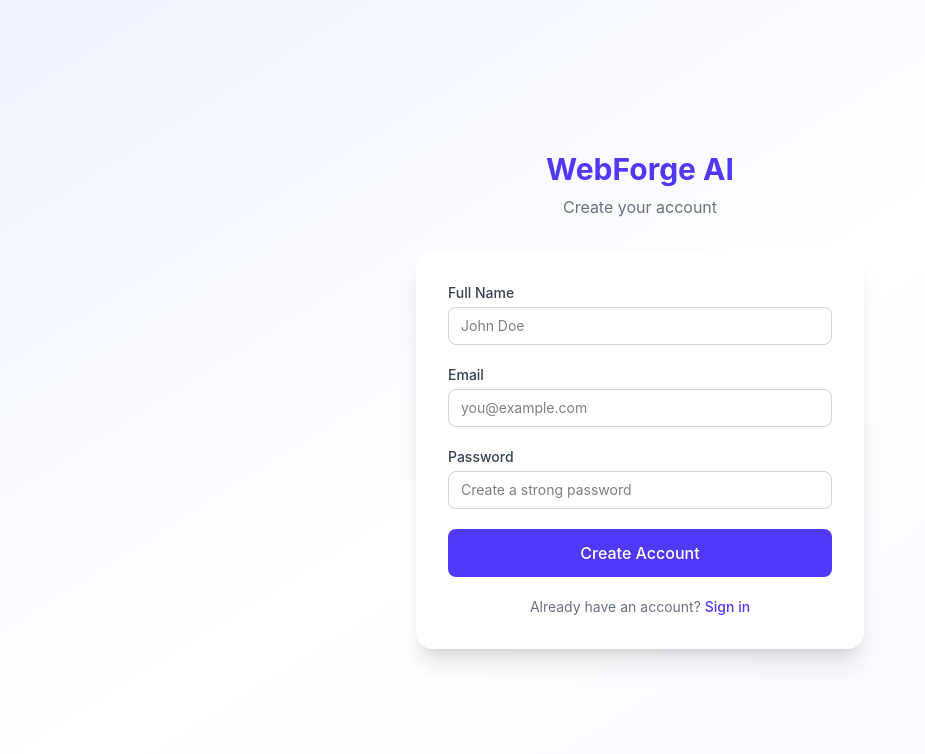
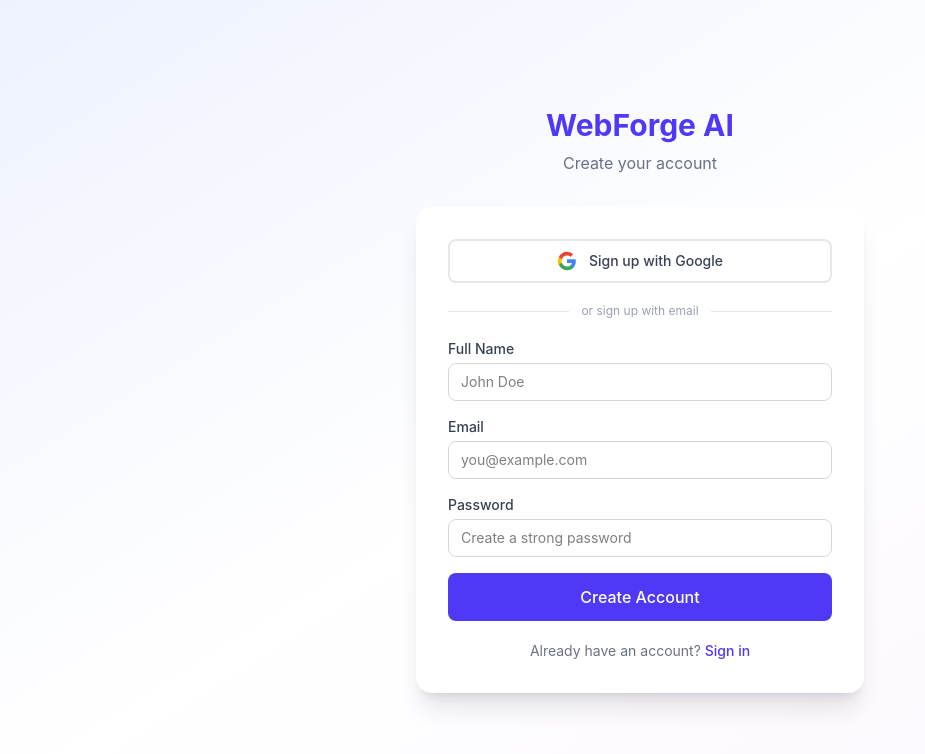
Before and after one commit to riveracj/webforge-ai, a React (Vite) app: page /register in a window 1280 px wide. Shown: the top 754 px of the page, without its empty margins (0-925 px from the left). Built offline with nearby package versions, Linux system fonts and the light colour scheme; no server answers.

Commit message:
Add Google Auth sign-in to login and register pages

```diff
--- a/src/pages/LoginPage.jsx
+++ b/src/pages/LoginPage.jsx
@@ -8,7 +8,7 @@
   const [email, setEmail] = useState('')
   const [password, setPassword] = useState('')
   const [error, setError] = useState('')
-  const { login, loading } = useAuthStore()
+  const { login, signInWithGoogle, loading } = useAuthStore()
   const navigate = useNavigate()
 
   const handleSubmit = async (e) => {
@@ -16,6 +16,16 @@
     setError('')
     try {
       await login(email, password)
+      navigate('/dashboard')
+    } catch (err) {
+      setError(err.message)
+    }
+  }
+
+  const handleGoogle = async () => {
+    setError('')
+    try {
+      await signInWithGoogle()
       navigate('/dashboard')
     } catch (err) {
       setError(err.message)
@@ -30,13 +40,37 @@
           <p className="text-gray-500 mt-2">Sign in to your account</p>
         </div>
 
-        <form onSubmit={handleSubmit} className="bg-white rounded-2xl shadow-xl p-8 space-y-5">
+        <div className="bg-white rounded-2xl shadow-xl p-8 space-y-5">
           {error && (
             <div className="bg-red-50 border border-red-200 text-red-600 text-sm rounded-lg p-3">
               {error}
             </div>
           )}
 
+          <button
+            onClick={handleGoogle}
+            disabled={loading}
+            className="w-full flex items-center justify-center gap-3 px-4 py-2.5 border-2 border-gray-200 rounded-lg text-sm font-medium text-gray-700 hover:bg-gray-50 hover:border-gray-300 transition-colors disabled:opacity-50"
+          >
+            <svg width="20" height="20" viewBox="0 0 24 24">
+              <path fill="#4285F4" d="M22.56 12.25c0-.78-.07-1.53-.2-2.25H12v4.26h5.92a5.06 5.06 0 0 1-2.2 3.32v2.77h3.57c2.08-1.92 3.28-4.74 3.28-8.1z"/>
+              <path fill="#34A853" d="M12 23c2.97 0 5.46-.98 7.28-2.66l-3.57-2.77c-.98.66-2.23 1.06-3.71 1.06-2.86 0-5.29-1.93-6.16-4.53H2.18v2.84C3.99 20.53 7.7 23 12 23z"/>
+              <path fill="#FBBC05" d="M5.84 14.09c-.22-.66-.35-1.36-.35-2.09s.13-1.43.35-2.09V7.07H2.18C1.43 8.55 1 10.22 1 12s.43 3.45 1.18 4.93l2.85-2.22.81-.62z"/>
+              <path fill="#EA4335" d="M12 5.38c1.62 0 3.06.56 4.21 1.64l3.15-3.15C17.45 2.09 14.97 1 12 1 7.7 1 3.99 3.47 2.18 7.07l3.66 2.84c.87-2.6 3.3-4.53 6.16-4.53z"/>
+            </svg>
+            Sign in with Google
+          </button>
+
+          <div className="relative">
+            <div className="absolute inset-0 flex items-center">
+              <div className="w-full border-t border-gray-200" />
+            </div>
+            <div className="relative flex justify-center text-xs">
+              <span className="bg-white px-3 text-gray-400">or sign in with email</span>
+            </div>
+          </div>
+
+          <form onSubmit={handleSubmit} className="space-y-4">
             <Input
               label="Email"
               type="email"
@@ -58,6 +92,7 @@
             <Button type="submit" className="w-full" size="lg" disabled={loading}>
               {loading ? 'Signing in...' : 'Sign In'}
             </Button>
+          </form>
 
           <p className="text-center text-sm text-gray-500">
             Don't have an account?{' '}
@@ -65,7 +100,7 @@
               Sign up
             </Link>
           </p>
-        </form>
+        </div>
       </div>
     </div>
   )
--- a/src/pages/RegisterPage.jsx
+++ b/src/pages/RegisterPage.jsx
@@ -9,7 +9,7 @@
   const [email, setEmail] = useState('')
   const [password, setPassword] = useState('')
   const [error, setError] = useState('')
-  const { register, loading } = useAuthStore()
+  const { register, signInWithGoogle, loading } = useAuthStore()
   const navigate = useNavigate()
 
   const handleSubmit = async (e) => {
@@ -17,6 +17,16 @@
     setError('')
     try {
       await register(email, password, name)
+      navigate('/dashboard')
+    } catch (err) {
+      setError(err.message)
+    }
+  }
+
+  const handleGoogle = async () => {
+    setError('')
+    try {
+      await signInWithGoogle()
       navigate('/dashboard')
     } catch (err) {
       setError(err.message)
@@ -31,13 +41,37 @@
           <p className="text-gray-500 mt-2">Create your account</p>
         </div>
 
-        <form onSubmit={handleSubmit} className="bg-white rounded-2xl shadow-xl p-8 space-y-5">
+        <div className="bg-white rounded-2xl shadow-xl p-8 space-y-5">
           {error && (
             <div className="bg-red-50 border border-red-200 text-red-600 text-sm rounded-lg p-3">
               {error}
             </div>
           )}
 
+          <button
+            onClick={handleGoogle}
+            disabled={loading}
+            className="w-full flex items-center justify-center gap-3 px-4 py-2.5 border-2 border-gray-200 rounded-lg text-sm font-medium text-gray-700 hover:bg-gray-50 hover:border-gray-300 transition-colors disabled:opacity-50"
+          >
+            <svg width="20" height="20" viewBox="0 0 24 24">
+              <path fill="#4285F4" d="M22.56 12.25c0-.78-.07-1.53-.2-2.25H12v4.26h5.92a5.06 5.06 0 0 1-2.2 3.32v2.77h3.57c2.08-1.92 3.28-4.74 3.28-8.1z"/>
+              <path fill="#34A853" d="M12 23c2.97 0 5.46-.98 7.28-2.66l-3.57-2.77c-.98.66-2.23 1.06-3.71 1.06-2.86 0-5.29-1.93-6.16-4.53H2.18v2.84C3.99 20.53 7.7 23 12 23z"/>
+              <path fill="#FBBC05" d="M5.84 14.09c-.22-.66-.35-1.36-.35-2.09s.13-1.43.35-2.09V7.07H2.18C1.43 8.55 1 10.22 1 12s.43 3.45 1.18 4.93l2.85-2.22.81-.62z"/>
+              <path fill="#EA4335" d="M12 5.38c1.62 0 3.06.56 4.21 1.64l3.15-3.15C17.45 2.09 14.97 1 12 1 7.7 1 3.99 3.47 2.18 7.07l3.66 2.84c.87-2.6 3.3-4.53 6.16-4.53z"/>
+            </svg>
+            Sign up with Google
+          </button>
+
+          <div className="relative">
+            <div className="absolute inset-0 flex items-center">
+              <div className="w-full border-t border-gray-200" />
+            </div>
+            <div className="relative flex justify-center text-xs">
+              <span className="bg-white px-3 text-gray-400">or sign up with email</span>
+            </div>
+          </div>
+
+          <form onSubmit={handleSubmit} className="space-y-4">
             <Input
               label="Full Name"
               type="text"
@@ -69,6 +103,7 @@
             <Button type="submit" className="w-full" size="lg" disabled={loading}>
               {loading ? 'Creating account...' : 'Create Account'}
             </Button>
+          </form>
 
           <p className="text-center text-sm text-gray-500">
             Already have an account?{' '}
@@ -76,7 +111,7 @@
               Sign in
             </Link>
           </p>
-        </form>
+        </div>
       </div>
     </div>
   )
--- a/src/store/authStore.js
+++ b/src/store/authStore.js
@@ -2,6 +2,8 @@
 import {
   createUserWithEmailAndPassword,
   signInWithEmailAndPassword,
+  signInWithPopup,
+  GoogleAuthProvider,
   signOut,
   onAuthStateChanged,
 } from 'firebase/auth'
@@ -60,6 +62,27 @@
     }
   },
 
+  signInWithGoogle: async () => {
+    set({ error: null, loading: true })
+    try {
+      const provider = new GoogleAuthProvider()
+      const cred = await signInWithPopup(auth, provider)
+      const { uid, displayName, email, photoURL } = cred.user
+      const docSnap = await getDoc(doc(db, 'users', uid))
+      if (!docSnap.exists()) {
+        const profile = { uid, email, name: displayName || email?.split('@')[0] || 'User', photoURL, role: 'user', createdAt: Date.now(), usage: DEFAULT_USAGE }
+        await setDoc(doc(db, 'users', uid), profile)
+        set({ user: cred.user, profile, loading: false })
+        return profile
+      }
+      set({ user: cred.user, profile: docSnap.data(), loading: false })
+      return docSnap.data()
+    } catch (err) {
+      set({ error: err.message, loading: false })
+      throw err
+    }
+  },
+
   logout: async () => {
     await signOut(auth)
     set({ user: null, profile: null })
```
Lines whose indentation alone changed are shown as unchanged.
